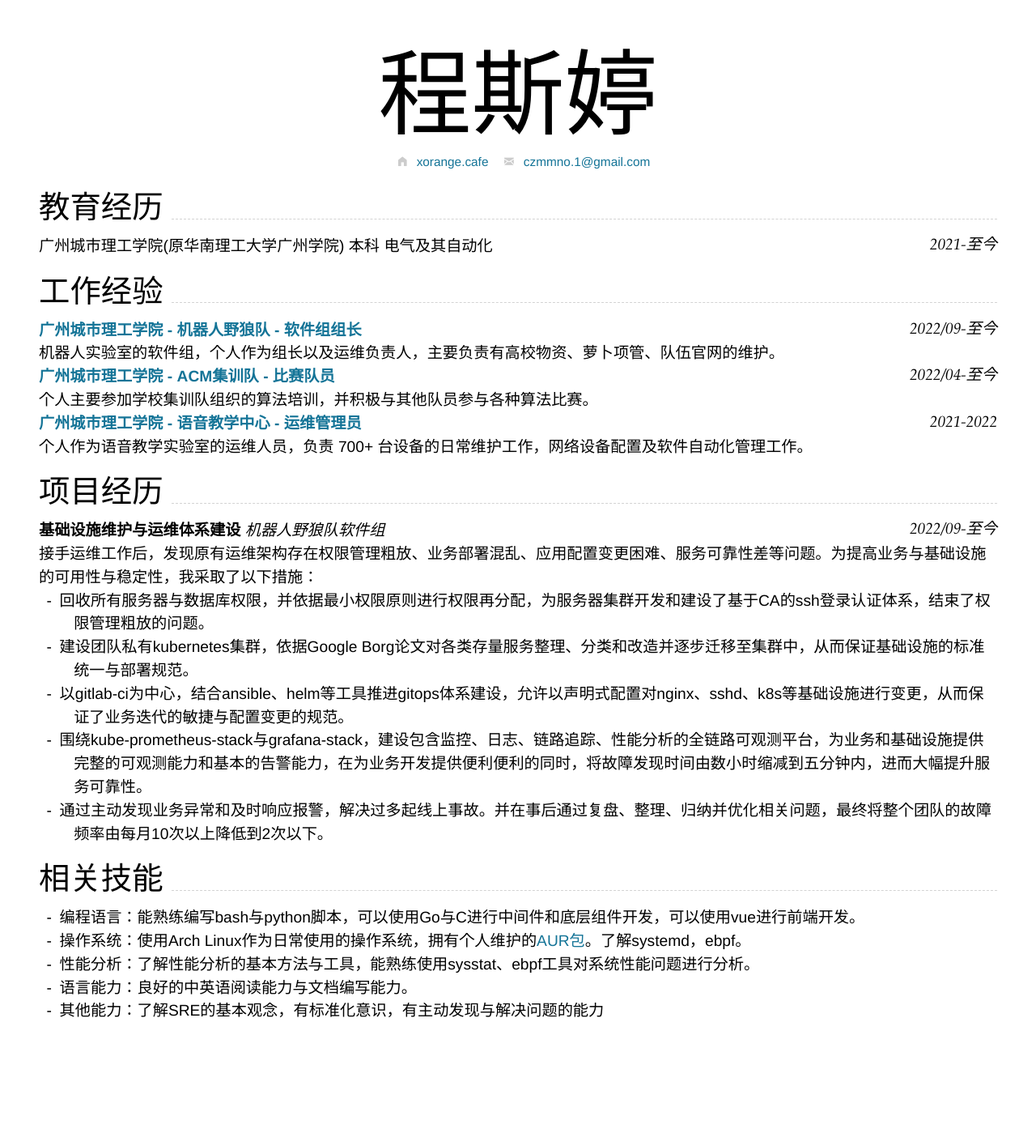
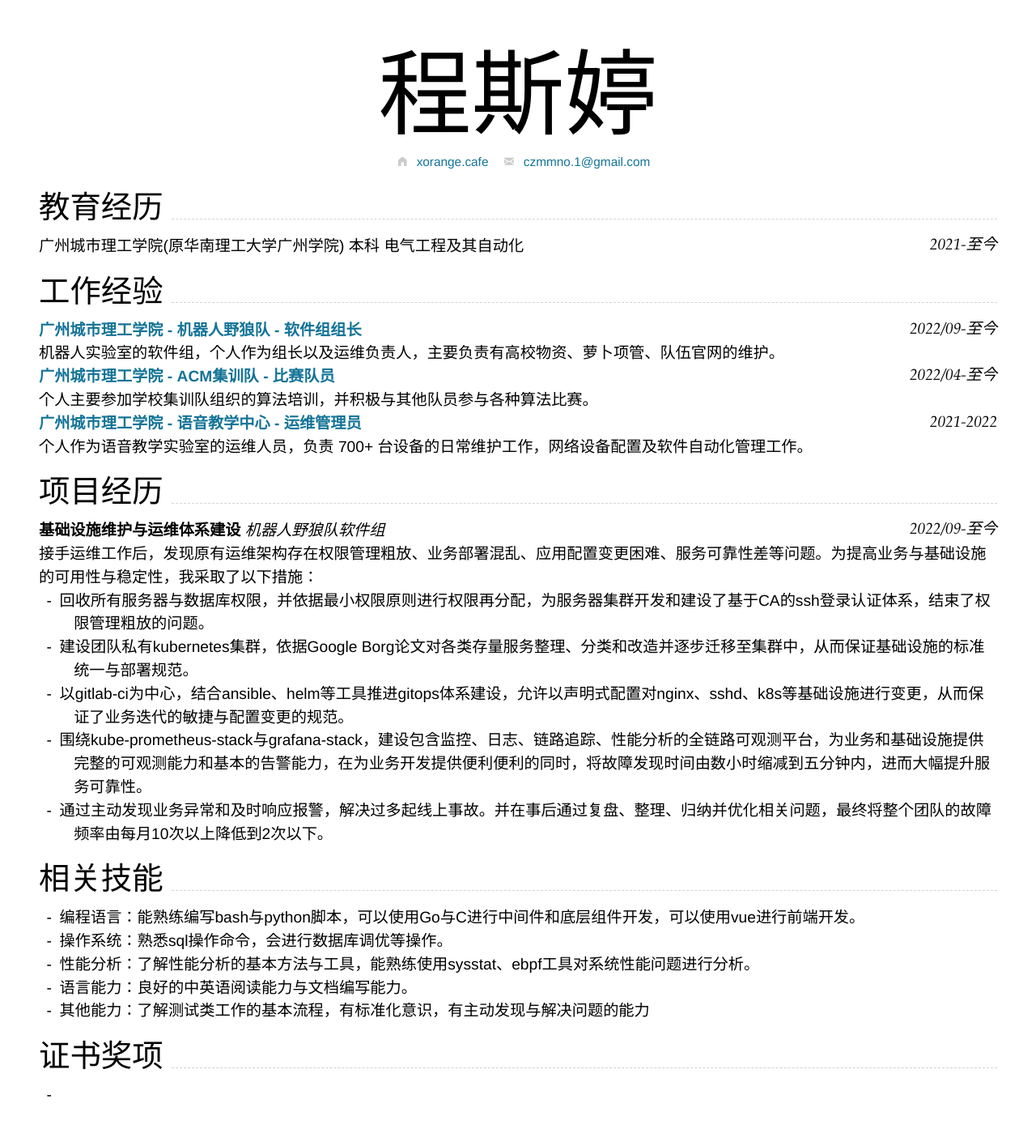
Before and after one commit to Lovelycz/resume, a Jekyll site: the page built from index.md, in a window 1280 px wide. Shown: the whole page at 81% size. Built offline with Jekyll 4.4.1, drawn with Linux system fonts in a browser that asks for light colours; nearby versions of some CDN libraries; before the commit the page ends 1311 px from its top, so only the background shows below that.

Commit message:
Update index.md

```diff
--- a/index.md
+++ b/index.md
@@ -15,7 +15,7 @@ homepage:
 
 ## 教育经历
 
-### 广州城市理工学院(原华南理工大学广州学院) 本科 电气及其自动化 `2021-至今`
+### 广州城市理工学院(原华南理工大学广州学院) 本科 电气工程及其自动化 `2021-至今`
 
 ## 工作经验
 
@@ -47,7 +47,10 @@ homepage:
 ## 相关技能
 
 - 编程语言：能熟练编写bash与python脚本，可以使用Go与C进行中间件和底层组件开发，可以使用vue进行前端开发。
-- 操作系统：使用Arch Linux作为日常使用的操作系统，拥有个人维护的[AUR包](https://aur.archlinux.org/packages?O=0&SeB=m&K=kawhicurry&outdated=&SB=m&SO=d&PP=50&submit=Go)。了解systemd，ebpf。
+- 操作系统：熟悉sql操作命令，会进行数据库调优等操作。
 - 性能分析：了解性能分析的基本方法与工具，能熟练使用sysstat、ebpf工具对系统性能问题进行分析。
 - 语言能力：良好的中英语阅读能力与文档编写能力。
-- 其他能力：了解SRE的基本观念，有标准化意识，有主动发现与解决问题的能力
+- 其他能力：了解测试类工作的基本流程，有标准化意识，有主动发现与解决问题的能力
+
+## 证书奖项
+-
```
